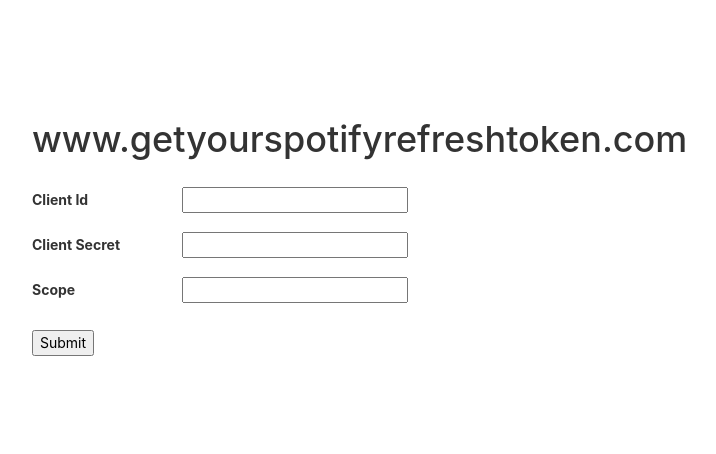
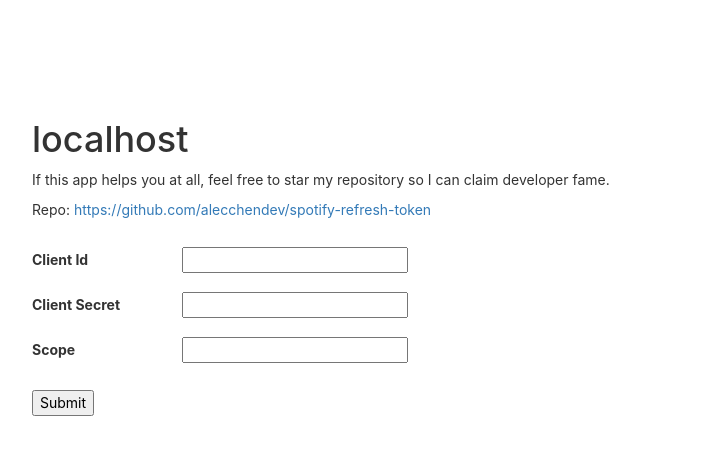
Before and after one commit to alecchendev/spotify-refresh-token, a React (Create React App) app: page / in a window 1280 px wide. Shown: the top 454 px of the page, without its empty margins (208-924 px from the left). Built offline with nearby package versions, Linux system fonts and the light colour scheme.

Commit message:
Add CTA, change link styling, change title to be hostname

```diff
--- a/index.js
+++ b/index.js
@@ -151,5 +151,6 @@ app.get('/refresh_token', function(req, res) {
   });
 });
 
-console.log('Listening on 8888');
-app.listen(8888);
+const port = process.env.PORT || 8888 || '0.0.0.0';
+app.listen(port);
+console.log('Listening on ' + port);
--- a/package.json
+++ b/package.json
@@ -21,9 +21,10 @@
   },
   "scripts": {
     "dev": "nodemon index.js",
-    "start": "react-scripts start",
+    "start": "node index.js",
     "build": "react-scripts build",
-    "eject": "react-scripts eject"
+    "eject": "react-scripts eject",
+    "heroku-postbuild": "npm run build"
   },
   "eslintConfig": {
     "extends": [
--- a/src/App.js
+++ b/src/App.js
@@ -75,9 +75,13 @@ function App() {
                       + "&scope=" + inputs.scope
                       + "&hostname=" + window.location.href;
 
+  const repoLink = "https://github.com/alecchendev/spotify-refresh-token";
+
   return (
     <div id='container'>
-      <h1>www.getyourspotifyrefreshtoken.com</h1>
+      <h1>{window.location.hostname}</h1>
+      <p>If this app helps you at all, feel free to star my repository so I can claim developer fame.</p>
+      <p>Repo: <a href={repoLink}>{repoLink}</a></p>
       <div>
         <label>Client Id</label>
         <input
@@ -103,7 +107,7 @@ function App() {
           onChange={handleChange}
         />
         <br/>
-        <a href={queryString}><button >Submit</button></a>
+        <a style={{color: 'black'}} href={queryString}><button >Submit</button></a>
       </div>
 
       {outputs.filled &&
--- a/src/index.css
+++ b/src/index.css
@@ -24,10 +24,6 @@ label {
   margin-top: 20px;
 }
 
-a {
-  color: black;
-}
-
 p {
   width: 100%;
   display: inline-block;
```
